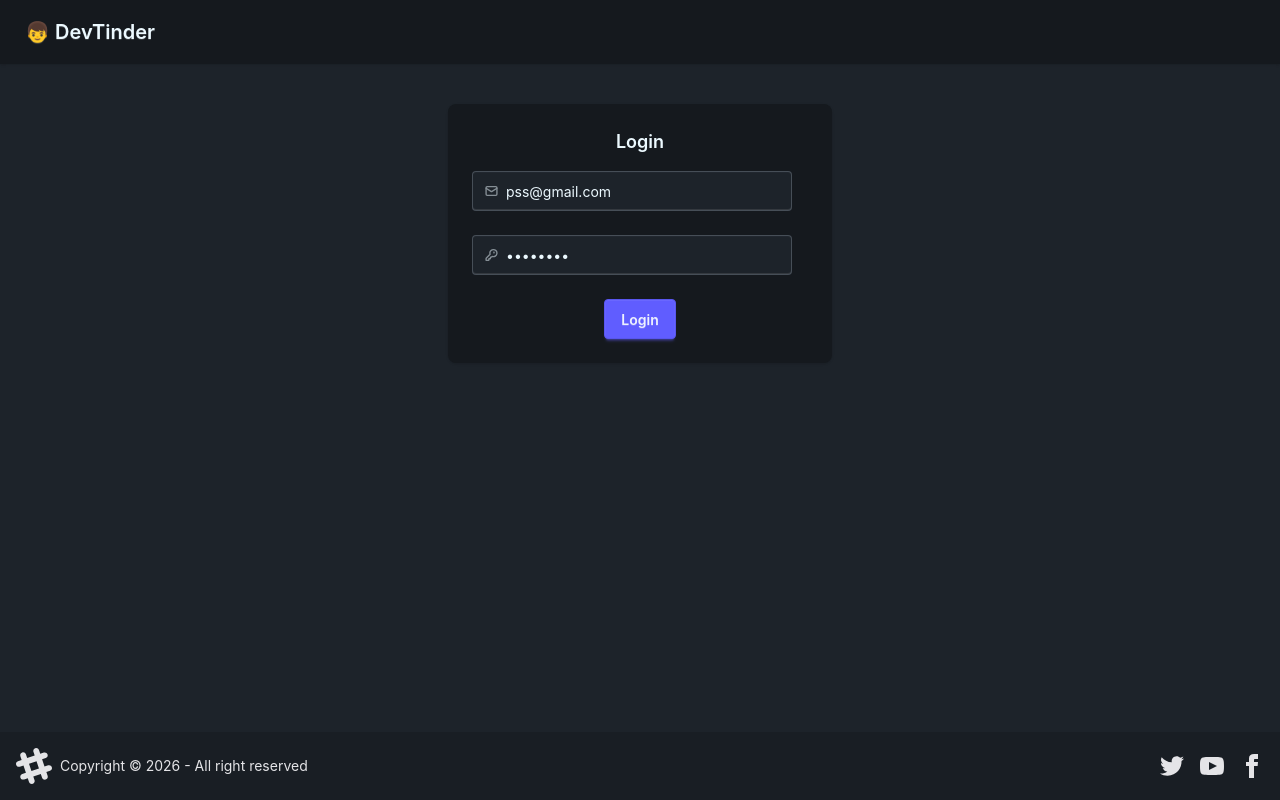
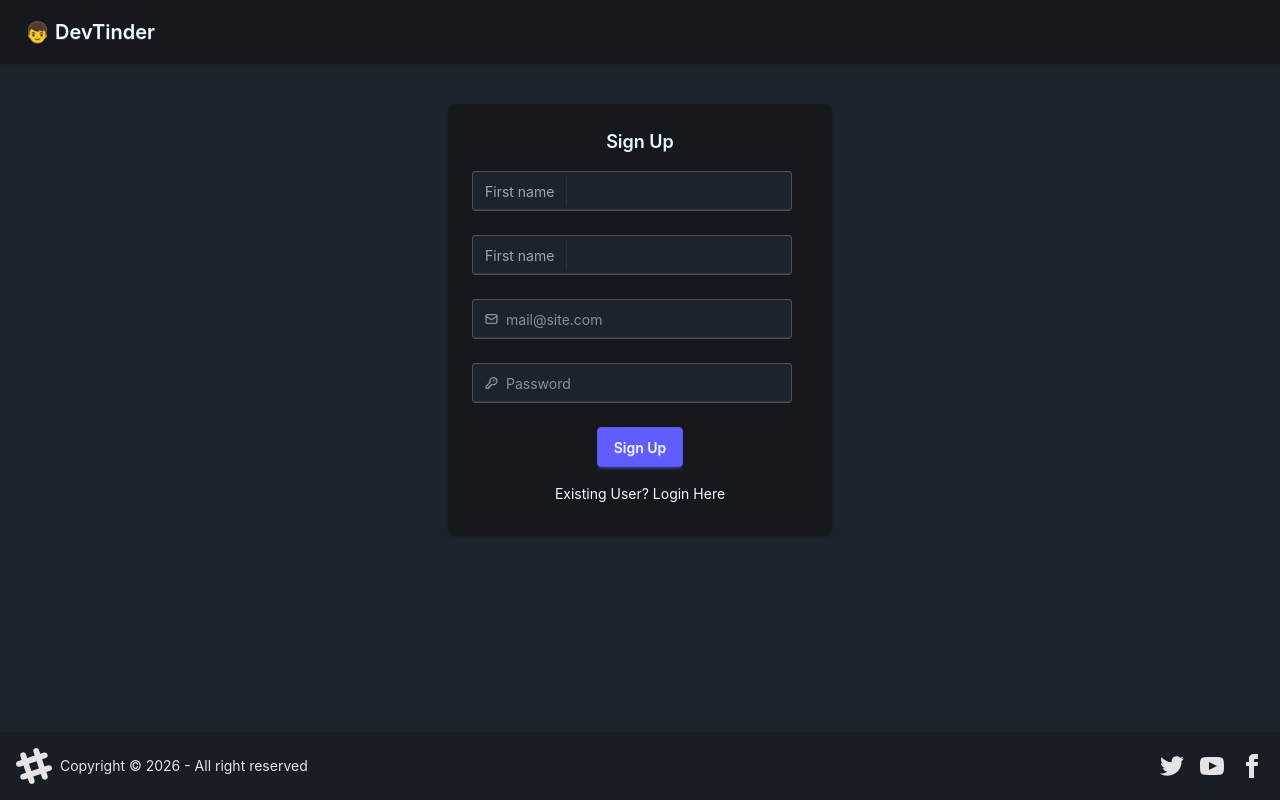
Before and after one commit to Vsury-ui/devTinder-web, a React (Vite) app: page /login in a window 1280 px wide. Built offline with nearby package versions, Linux system fonts and the light colour scheme; no server answers.

Commit message:
Added signUp form

```diff
--- a/src/components/EditProfile.jsx
+++ b/src/components/EditProfile.jsx
@@ -8,9 +8,9 @@
 const EditProfile = ({ user }) => {
   const [firstName, setFirstName] = useState(user.firstName);
   const [lastName, setLastName] = useState(user.lastName);
-  const [age, setAge] = useState(user.age);
-  const [gender, setGender] = useState(user.gender);
-  const [about, setAbout] = useState(user.about);
+  const [age, setAge] = useState(user.age || "");
+  const [gender, setGender] = useState(user.gender || "");
+  const [about, setAbout] = useState(user.about || "");
   const [photoUrl, setPhotoUrl] = useState(user.photoUrl);
   const [error, setError] = useState("");
   const [showToast, setShowToast] = useState(false);
--- a/src/components/Login.jsx
+++ b/src/components/Login.jsx
@@ -6,8 +6,12 @@
 import { BASE_URL } from "../utils/constants";
 
 const Login = () => {
-  const [email, setEmail] = useState("pss@gmail.com");
-  const [password, setPassword] = useState("Pvs@1993");
+  const [email, setEmail] = useState("");
+  const [password, setPassword] = useState("");
+
+  const [firstName, setFirstName] = useState("");
+  const [lastName, setLastName] = useState("");
+  const [isLoginForm, setIsLoginForm] = useState(false);
   const [error, setError] = useState("");
   const dispatch = useDispatch();
   const navigate = useNavigate();
@@ -30,11 +34,52 @@
     }
   };
 
+  const handleSignUp = async () => {
+    try {
+      const res = await axios.post(
+        BASE_URL + "/signup",
+        { firstName, lastName, email, password },
+        { withCredentials: true },
+      );
+      dispatch(addUser(res?.data?.data));
+      navigate("/profile");
+    } catch (err) {
+      setError(err?.response?.data || "Something went wrong");
+      console.error(error);
+    }
+  };
+
   return (
     <div className="flex justify-center my-10">
       <div className="card bg-base-300 w-96 shadow-sm">
         <div className="card-body">
-          <h2 className="card-title justify-center">Login</h2>
+          <h2 className="card-title justify-center">
+            {isLoginForm ? "Login" : "Sign Up"}
+          </h2>
+          {!isLoginForm && (
+            <>
+              <div className="form-control">
+                <label className="input validator my-2">
+                  <span className="label">First name</span>
+                  <input
+                    type="text"
+                    value={firstName}
+                    onChange={(e) => setFirstName(e.target.value)}
+                  />
+                </label>
+              </div>
+              <div className="form-control">
+                <label className="input validator my-2">
+                  <span className="label">First name</span>
+                  <input
+                    type="text"
+                    value={lastName}
+                    onChange={(e) => setLastName(e.target.value)}
+                  />
+                </label>
+              </div>
+            </>
+          )}
           <div className="form-control">
             <label className="input validator my-2">
               <svg
@@ -102,10 +147,21 @@
           </div>
           <p className="text-red-500">{error}</p>
           <div className="card-actions flex justify-center">
-            <button className="btn btn-primary" onClick={onLogin}>
-              Login
+            <button
+              className="btn btn-primary"
+              onClick={isLoginForm ? onLogin : handleSignUp}
+            >
+              {isLoginForm ? "Login" : "Sign Up"}
             </button>
           </div>
+          <p
+            className="mx-auto cursor-pointer py-2"
+            onClick={() => setIsLoginForm((value) => !value)}
+          >
+            {isLoginForm
+              ? " New User ? sign Up here"
+              : "Existing User? Login Here"}
+          </p>
         </div>
       </div>
     </div>
```
